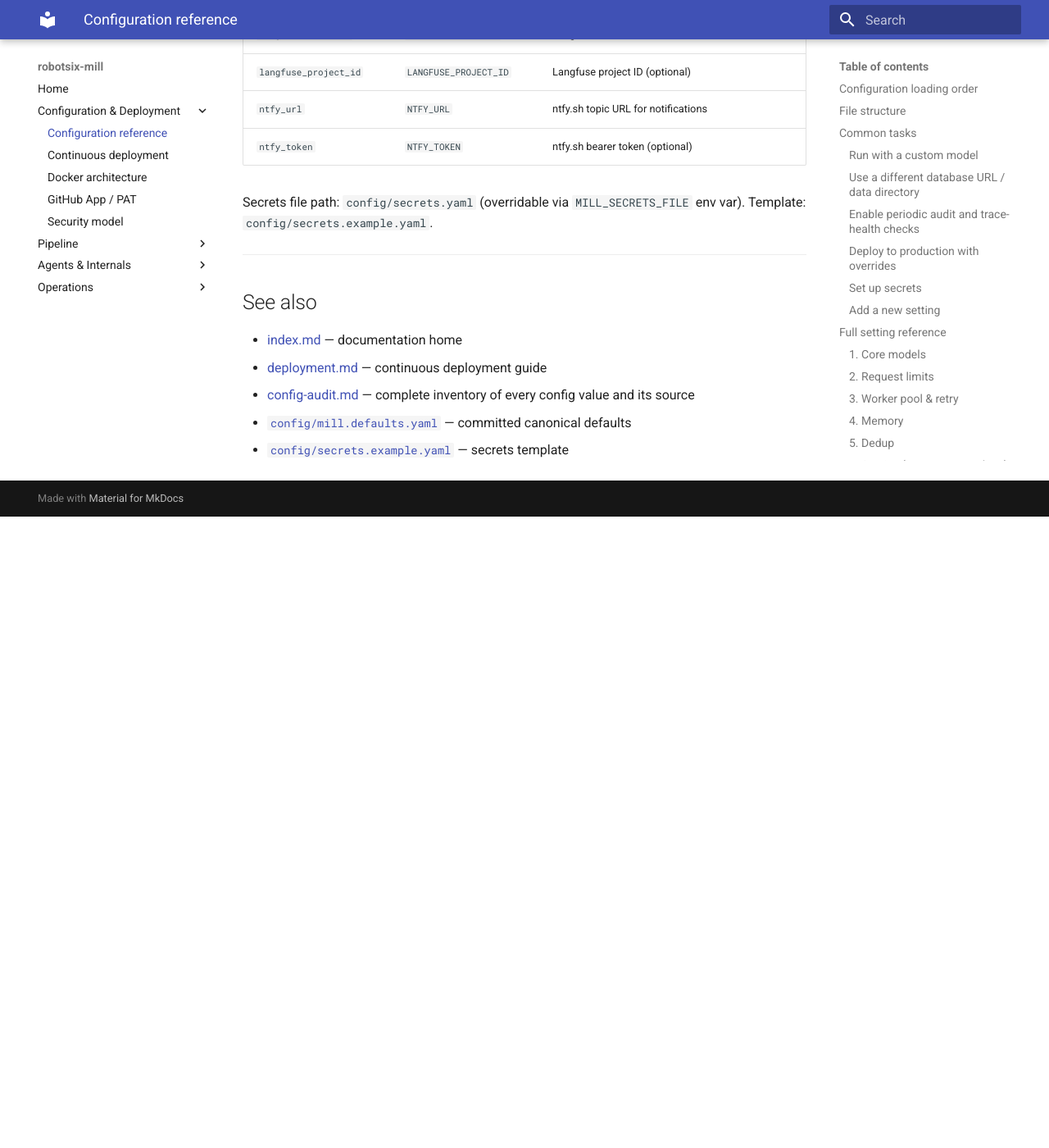
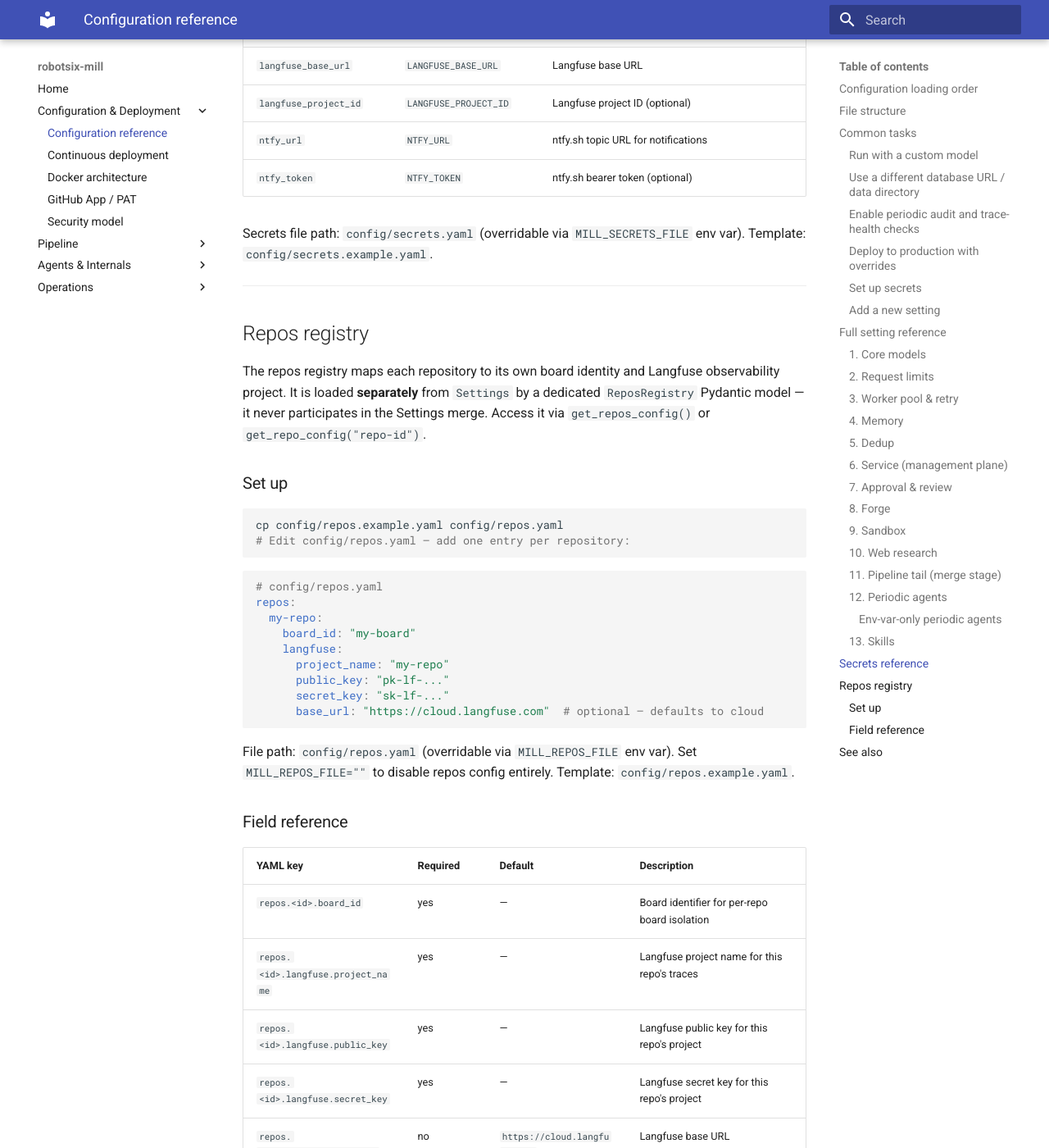
Before and after one commit to damien-robotsix/robotsix-mill, an MkDocs documentation site: the page built from docs/configuration.md, in a window 1280 px wide and 1400 px high, scrolled down 13161 px. Shown: the whole window at 82% size. Built offline with MkDocs 1.6.1 and Material for MkDocs 9.7.7, drawn with Linux system fonts in a browser that asks for light colours; before the commit the page ends 13791 px from its top, so only the background shows below that; some of the changed text lies outside the part shown.

Commit message:
mill(docs): Add Repo model and configuration loader for per-repo board and Langfuse settings (20260524T215220Z-add-repo-model-and-configuration-loader--877d)

````diff
--- a/docs/configuration.md
+++ b/docs/configuration.md
@@ -41,6 +41,8 @@ config/
   mill.production.yaml     # gitignored: deployment overrides
   secrets.yaml             # gitignored: credentials (API keys, tokens)
   secrets.example.yaml     # committed: template for secrets.yaml
+  repos.yaml               # per-repo board & Langfuse config (create from example)
+  repos.example.yaml       # committed: template for repos.yaml
 ```
 
 ---
@@ -378,6 +380,53 @@ Secrets file path: `config/secrets.yaml` (overridable via
 
 ---
 
+## Repos registry
+
+The repos registry maps each repository to its own board identity and
+Langfuse observability project. It is loaded **separately** from
+`Settings` by a dedicated `ReposRegistry` Pydantic model — it never
+participates in the Settings merge. Access it via `get_repos_config()`
+or `get_repo_config("repo-id")`.
+
+### Set up
+
+```sh
+cp config/repos.example.yaml config/repos.yaml
+# Edit config/repos.yaml — add one entry per repository:
+```
+
+```yaml
+# config/repos.yaml
+repos:
+  my-repo:
+    board_id: "my-board"
+    langfuse:
+      project_name: "my-repo"
+      public_key: "pk-lf-..."
+      secret_key: "sk-lf-..."
+      base_url: "https://cloud.langfuse.com"  # optional — defaults to cloud
+```
+
+File path: `config/repos.yaml` (overridable via `MILL_REPOS_FILE` env var).
+Set `MILL_REPOS_FILE=""` to disable repos config entirely. Template:
+`config/repos.example.yaml`.
+
+### Field reference
+
+| YAML key | Required | Default | Description |
+|----------|----------|---------|-------------|
+| `repos.<id>.board_id` | yes | — | Board identifier for per-repo board isolation |
+| `repos.<id>.langfuse.project_name` | yes | — | Langfuse project name for this repo's traces |
+| `repos.<id>.langfuse.public_key` | yes | — | Langfuse public key for this repo's project |
+| `repos.<id>.langfuse.secret_key` | yes | — | Langfuse secret key for this repo's project |
+| `repos.<id>.langfuse.base_url` | no | `https://cloud.langfuse.com` | Langfuse base URL |
+
+Each repo ID must be unique and non-empty. The `board_id` must also be
+non-empty. The registry validates that every entry's `repo_id` matches
+its YAML key.
+
+---
+
 ## See also
 
 - [index.md](index.md) — documentation home
````
Also changed, not shown: README.md (+2 -0 lines).
